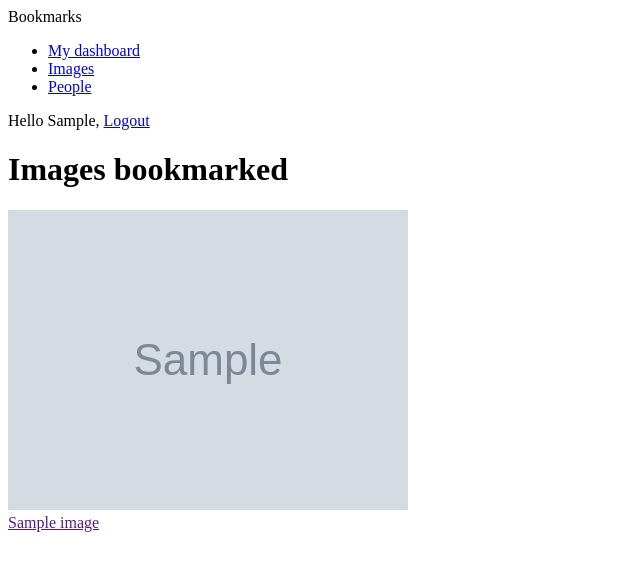
After one commit to Ifeoluwakolopin/bookmarks-project, a Django app: page /images/ in a window 1280 px wide. The commit adds this page. Shown: the top 571 px of the page, without its empty margins (0-640 px from the left). Run offline with Django 3.2, Linux system fonts and the light colour scheme; a user stored in the database is signed in; tables that the repository leaves empty hold one stand-in row (values such as "Sample post"); grey boxes marked "Sample" are stand-in pictures; data that the repository does not hold is empty; some libraries are stand-ins or nearby versions.

Commit message:
fixes in the following files to correct 'images' view error

```diff
--- a/bookmarks/account/templates/account/dashboard.html
+++ b/bookmarks/account/templates/account/dashboard.html
@@ -4,13 +4,13 @@
 
 {% block content %}
   <h1>Dashboard</h1>
-  <p>Welcome to your dashboard. You can <a href="{% url 'edit' %}">edit your profile</a> or <a href="{% url "password_change" %}">change your password</a>.</p>
+  <p>Welcome to your dashboard. You can <a href="{% url 'edit' %}">edit your profile</a> or <a href="{% url 'password_change' %}">change your password</a>.</p>
 
   {% with total_images_created=request.user.images_created.count %}
     <p>Welcome to your dashboard. You have bookmarked {{ total_images_created }} image{{ total_images_created|pluralize }}.</p>
   {% endwith %}
 
-  <p>Drag the following button to your bookmarks toolbar to bookmark images from other websites → <a href="javascript:{% include "bookmarklet_launcher.js" %}" class="button">Bookmark it</a></p>
-
+  <p>Drag the following button to your bookmarks toolbar to bookmark images from other websites
+    <a href="javascript:{% include 'bookmarklet_launcher.js' %}" class="button">Bookmark it</a></p>
   <p>You can also <a href="{% url 'edit' %}">edit your profile</a> or <a href="{% url 'password_change' %}">change your password</a>.</p>
 {% endblock %}
--- a/bookmarks/account/templates/base.html
+++ b/bookmarks/account/templates/base.html
@@ -11,10 +11,10 @@
     {% if request.user.is_authenticated %}
     <ul class="menu">
       <li {% if section == "dashboard" %}class="selected"{% endif %}>
-        <a href="{% url "dashboard" %}">My dashboard</a>
+        <a href="{% url 'dashboard' %}">My dashboard</a>
       </li>
       <li {% if section == "images" %}class="selected"{% endif %}>
-        <a href="{% url "images:list" %}">Images</a>
+        <a href="{% url 'images:list' %}">Images</a>
       </li>
       <li {% if section == "people" %}class="selected"{% endif %}>
         <a href="#">People</a>
--- /dev/null
+++ b/bookmarks/images/templates/images/image/list.html
@@ -0,0 +1,32 @@
+{% extends "base.html" %}
+{% block title %}Images bookmarked{% endblock %}
+
+{% block content %}
+<h1>Images bookmarked</h1>
+<div id="image-list">
+    {% include "images/image/list_ajax.html" %}
+</div>
+{% endblock %}
+{% block domready %}
+var page = 1;
+var empty_page = false;
+var block_request = false;
+
+$(window).scroll(function() {
+    var margin = $(document).height() - $(window).height() - 200;
+    if ($(window).scrollTop() > margin && empty_page == false && block_request==false)
+    {
+        block_request = true;
+        page += 1;
+        $.get('?page=' + page, function(data) {
+            if (data == '') {
+                empty_page = true;
+            }
+            else {
+                block_request = false;
+                $('#image-list').append(data);
+            }
+        });
+    }
+});
+{% endblock %}
--- /dev/null
+++ b/bookmarks/images/templates/images/image/list_ajax.html
@@ -0,0 +1,17 @@
+{% load thumbnail %}
+
+{% for image in images %}
+<div class="image">
+    <a href="{{ image.get_absolute_url }}">
+        {% thumbnail image.image 300x300 crop="smart" as im %}
+        <a href="{{ image.get_absolute_url }}">
+            <img src="{{ im.url }}">
+        </a>
+    </a>
+<div class="info">
+    <a href="{{ image.get_asolute_url }}" class="title">
+        {{ image.title }}
+    </a>
+</div>
+</div>
+{% endfor %}
--- a/bookmarks/images/urls.py
+++ b/bookmarks/images/urls.py
@@ -6,5 +6,7 @@ app_name = 'images'
 urlpatterns = [
     path('create/', views.image_create, name='create'),
     path('detail/<int:id>/<slug:slug>/', views.image_detail, name='detail'),
-    path('like/', views.image_like, name='like')
+    path('like/', views.image_like, name='like'),
+    path('', views.image_list, name='list'),
+
 ]
--- a/bookmarks/images/views.py
+++ b/bookmarks/images/views.py
@@ -76,6 +76,6 @@ def image_list(request):
         return render(request,
         'images/image/list_ajax.html',
         {'section':'images', 'images':images})
-    render(request,
+    return render(request,
     'images/image/list.html',
     {'section':'images', 'images':images})
```
